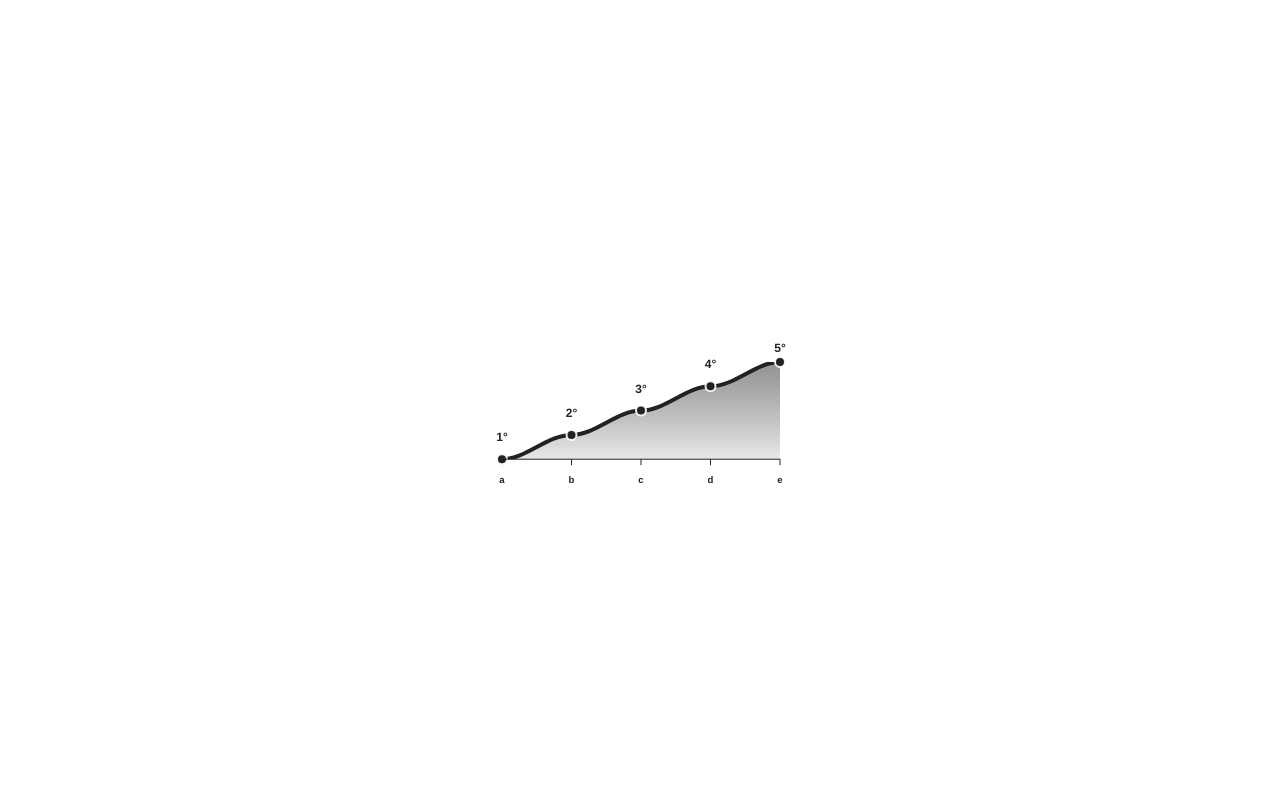
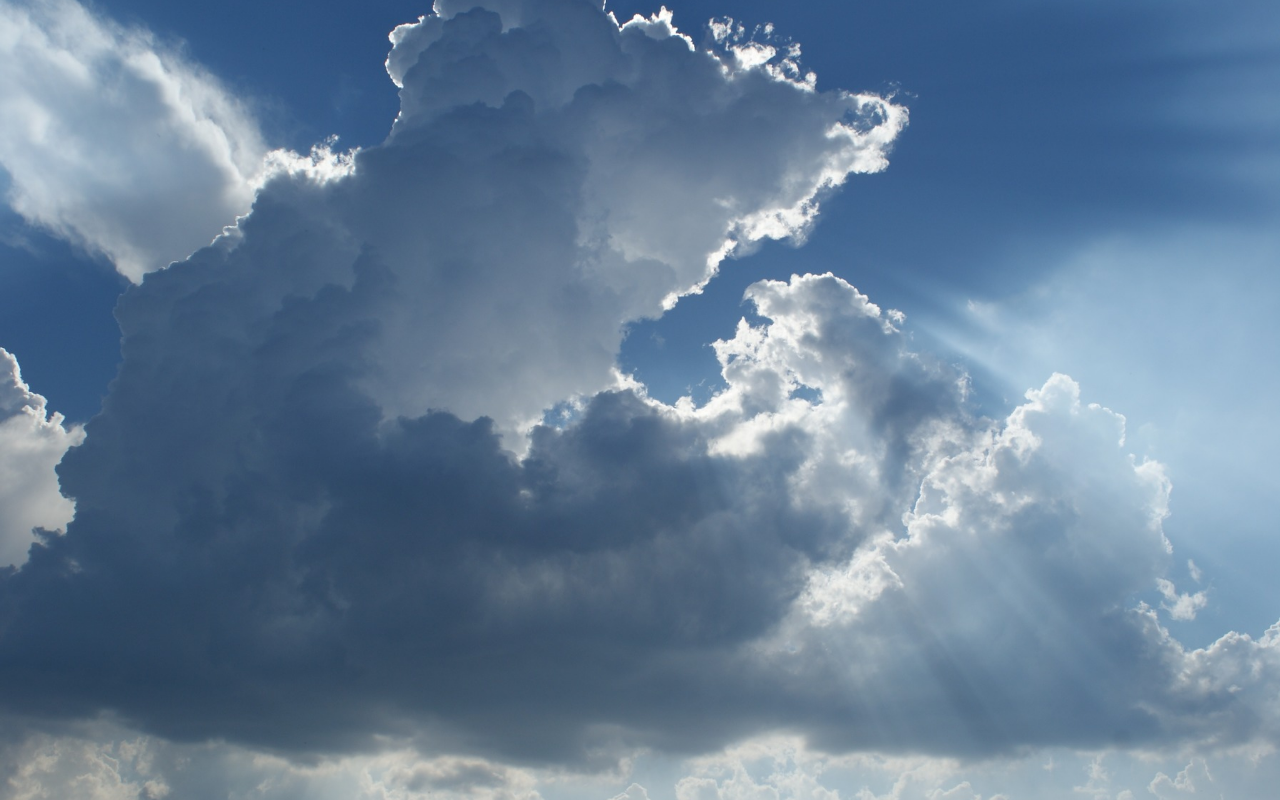
Before and after one commit to deivisondc/weather-builders, a Next.js app: page / in a window 1280 px wide. Built offline with nearby package versions, Linux system fonts and the light colour scheme.

Commit message:
add background image

```diff
--- a/src/pages/index.tsx
+++ b/src/pages/index.tsx
@@ -1,17 +1,19 @@
+import Image from 'next/image';
+
 import styles from '../styles/Home.module.scss';
-
-import Chart from '../components/Chart';
 
 export default function Home() {
   return (
-    <div className={styles.container}>
-      <h1>Teste</h1>
-
-      <Chart
-        data={[1, 2, 3, 4, 5]}
-        categories={['a', 'b', 'c', 'd', 'e']}
-        height="160"
+    <>
+      <div className={styles.bgWrap}>
+        <Image
+          alt="Background"
+          src="/images/Cloudy.jpg"
+          layout="fill"
+          objectFit="cover"
+          quality={100}
       />
     </div>
+    </>
   );
 }
--- a/src/styles/Home.module.scss
+++ b/src/styles/Home.module.scss
@@ -1,121 +1,16 @@
-.container {
-  min-height: 100vh;
-  padding: 0 0.5rem;
-  display: flex;
-  flex-direction: column;
-  justify-content: center;
-  align-items: center;
+.wrapper {
   height: 100vh;
-}
+  width: 100vw;
 
-.main {
-  padding: 5rem 0;
-  flex: 1;
-  display: flex;
-  flex-direction: column;
-  justify-content: center;
-  align-items: center;
-}
-
-.footer {
-  width: 100%;
-  height: 100px;
-  border-top: 1px solid #eaeaea;
   display: flex;
   justify-content: center;
   align-items: center;
 }
 
-.footer a {
-  display: flex;
-  justify-content: center;
-  align-items: center;
-  flex-grow: 1;
+.bgWrap {
+  position: fixed;
+  height: 100vh;
+  width: 100vw;
+  overflow: hidden;
+  z-index: -1;
 }
-
-.title a {
-  color: #0070f3;
-  text-decoration: none;
-}
-
-.title a:hover,
-.title a:focus,
-.title a:active {
-  text-decoration: underline;
-}
-
-.title {
-  margin: 0;
-  line-height: 1.15;
-  font-size: 4rem;
-}
-
-.title,
-.description {
-  text-align: center;
-}
-
-.description {
-  line-height: 1.5;
-  font-size: 1.5rem;
-}
-
-.code {
-  background: #fafafa;
-  border-radius: 5px;
-  padding: 0.75rem;
-  font-size: 1.1rem;
-  font-family: Menlo, Monaco, Lucida Console, Liberation Mono, DejaVu Sans Mono,
-    Bitstream Vera Sans Mono, Courier New, monospace;
-}
-
-.grid {
-  display: flex;
-  align-items: center;
-  justify-content: center;
-  flex-wrap: wrap;
-  max-width: 800px;
-  margin-top: 3rem;
-}
-
-.card {
-  margin: 1rem;
-  padding: 1.5rem;
-  text-align: left;
-  color: inherit;
-  text-decoration: none;
-  border: 1px solid #eaeaea;
-  border-radius: 10px;
-  transition: color 0.15s ease, border-color 0.15s ease;
-  width: 45%;
-}
-
-.card:hover,
-.card:focus,
-.card:active {
-  color: #0070f3;
-  border-color: #0070f3;
-}
-
-.card h2 {
-  margin: 0 0 1rem 0;
-  font-size: 1.5rem;
-}
-
-.card p {
-  margin: 0;
-  font-size: 1.25rem;
-  line-height: 1.5;
-}
-
-.logo {
-  height: 1em;
-  margin-left: 0.5rem;
-}
-
-@media (max-width: 600px) {
-  .grid {
-    width: 100%;
-    flex-direction: column;
-  }
-}
```
Also changed, not shown: public/images/Cloudy.jpg (added).
